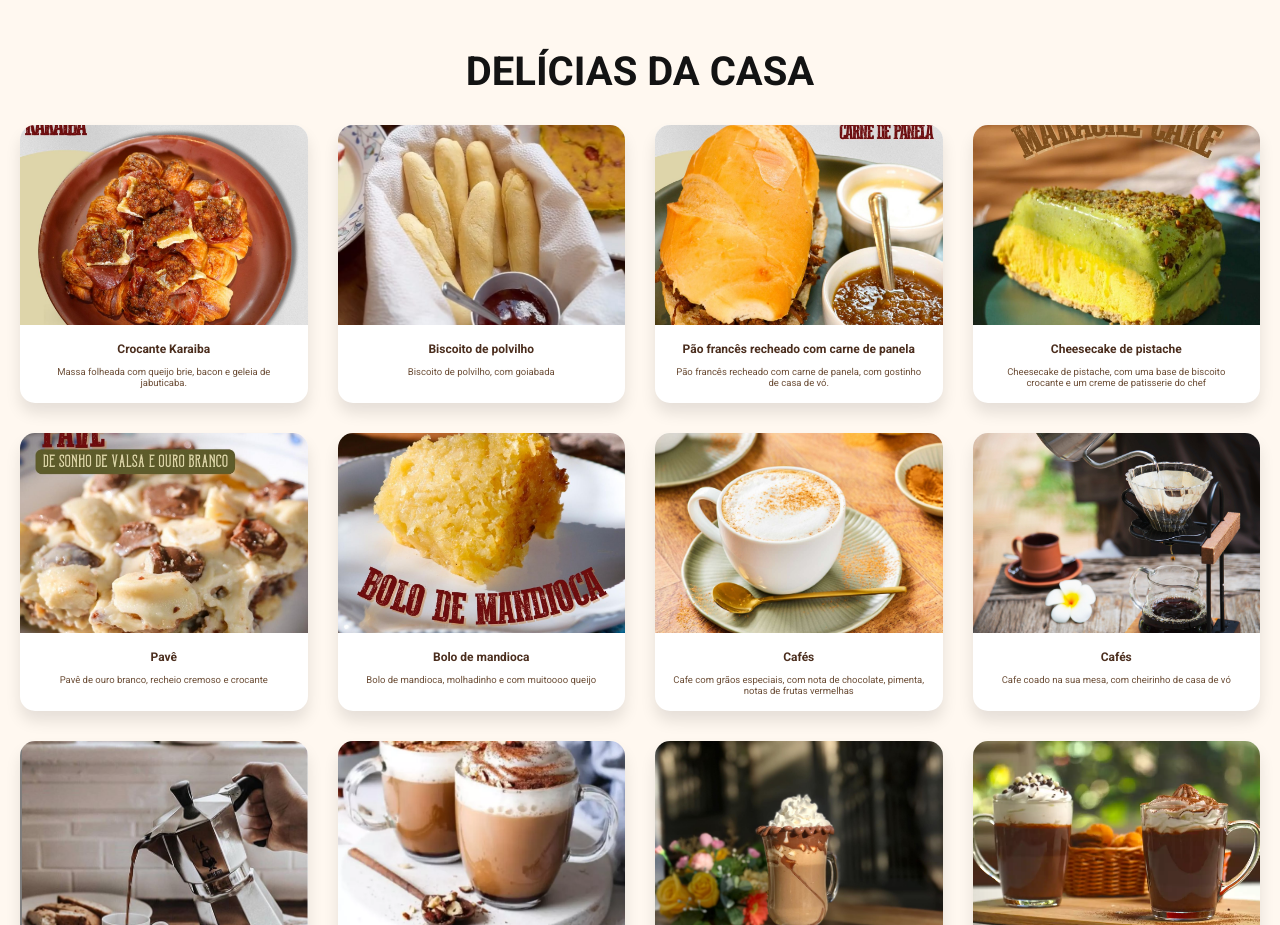
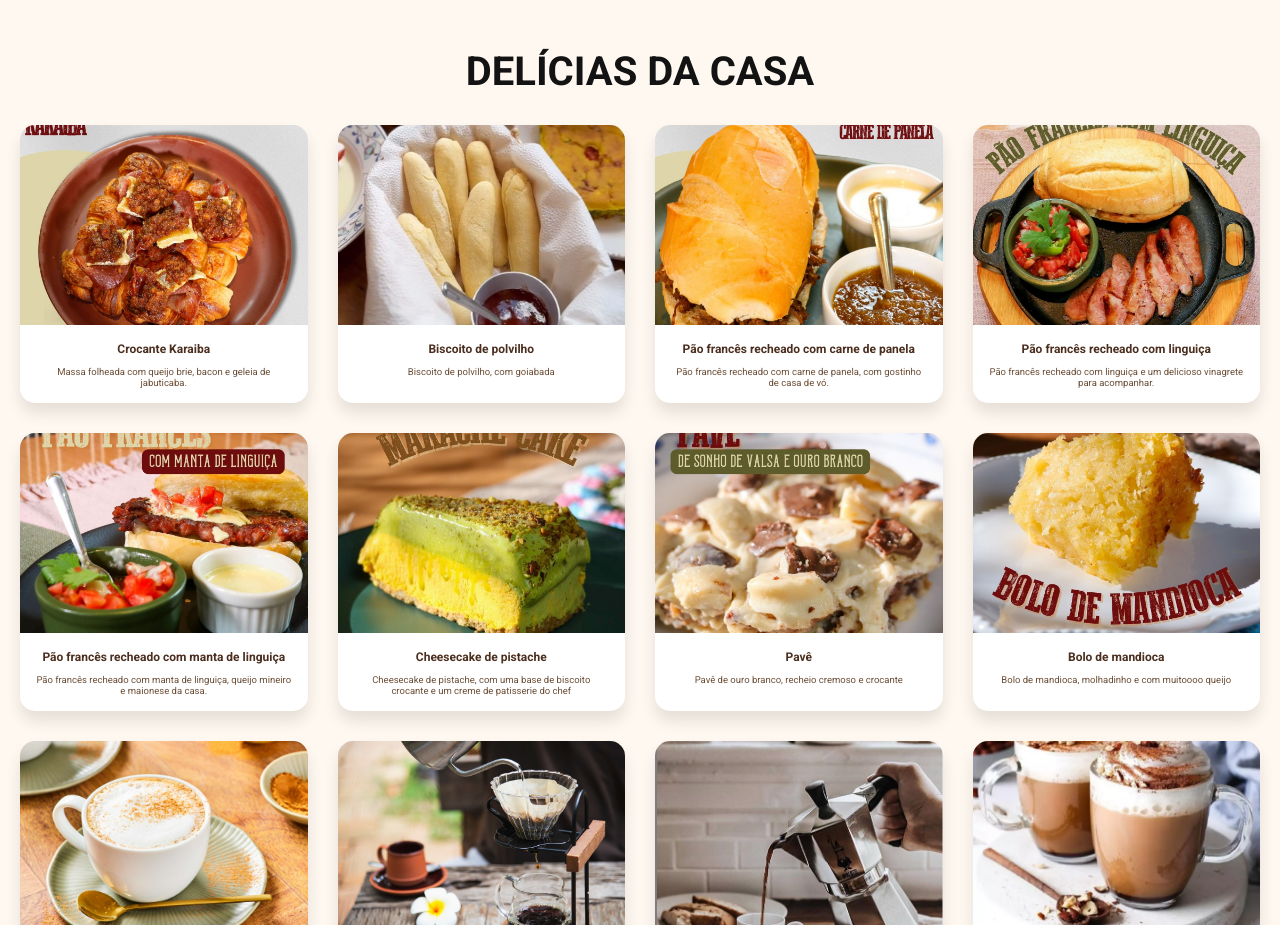
Before and after one commit to PolyannaMeira/CoffeeShop, a plain HTML site: page index.html in a window 1280 px wide. Shown: the part 1540-2465 px from the top of the page. Drawn offline with Linux system fonts and the light colour scheme.

Commit message:
add itens no menu

```diff
--- a/index.html
+++ b/index.html
@@ -89,10 +89,24 @@
         </div>
       </div>
       <div class="menu-card">
-        <img src="./img/Pao com carne de panela.jpg" alt="Pao Frances com linguiça" />
+        <img src="./img/Pao com carne de panela.jpg" alt="Pao Frances com carne de panela" />
         <div class="menu-info">
           <h3>Pão francês recheado com carne de panela</h3>
           <p>Pão francês recheado com carne de panela, com gostinho de casa de vó.</p>
+        </div>
+      </div>
+      <div class="menu-card">
+        <img src="./img/Pao frances com linguiça.jpg" alt="Pao Frances com linguiça" />
+        <div class="menu-info">
+          <h3>Pão francês recheado com linguiça</h3>
+          <p>Pão francês recheado com linguiça e um delicioso vinagrete para acompanhar.</p>
+        </div>
+      </div>
+      <div class="menu-card">
+        <img src="./img/Pao frances com manta.jpg" alt="Pao Frances com linguiça" />
+        <div class="menu-info">
+          <h3>Pão francês recheado com manta de linguiça</h3>
+          <p>Pão francês recheado com manta de linguiça, queijo mineiro e maionese da casa.</p>
         </div>
       </div>
 
```
